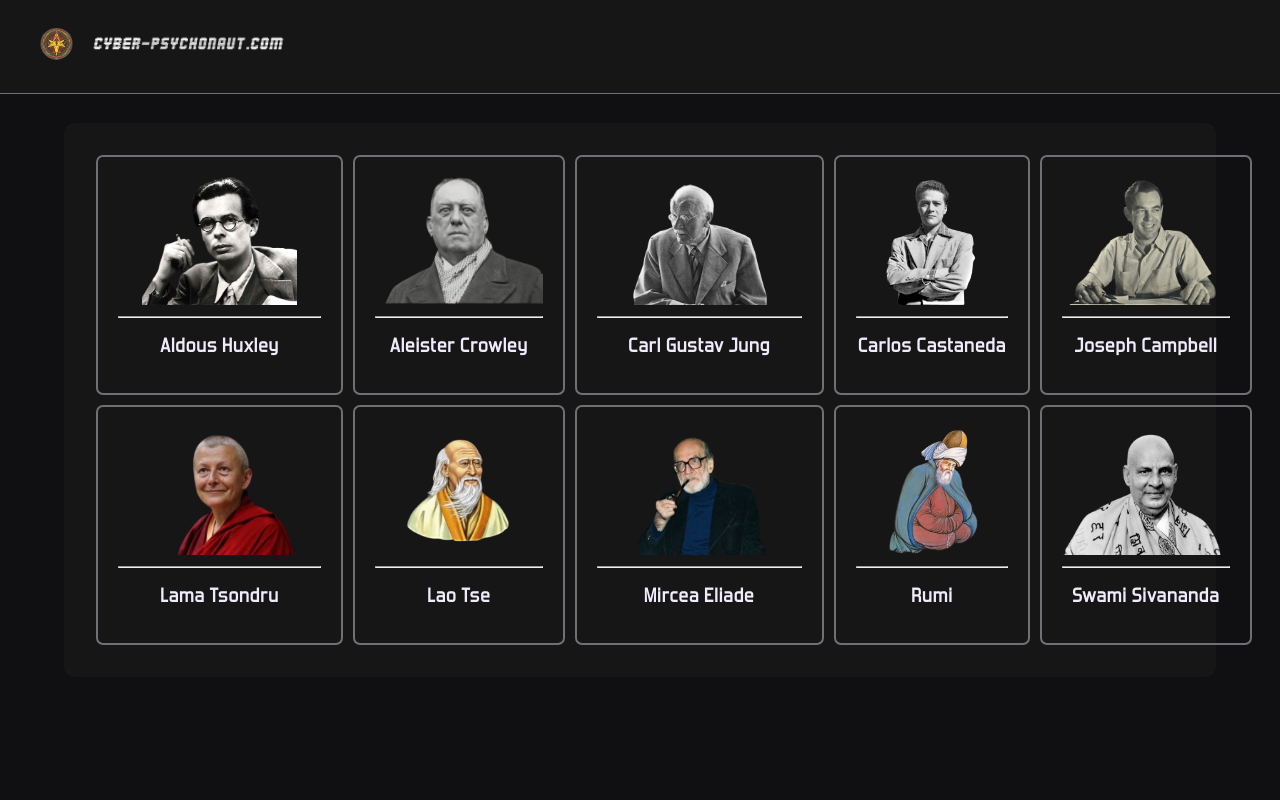
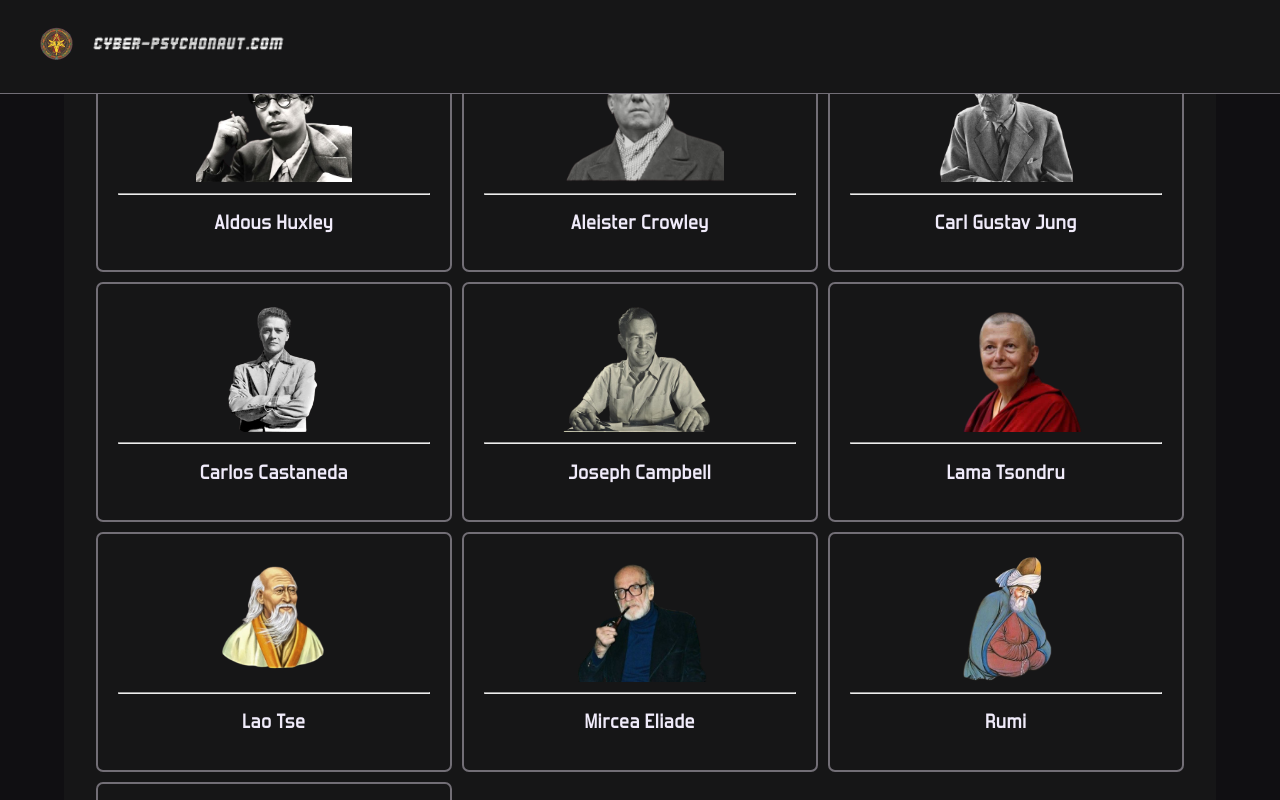
Before and after one commit to RodRuiz425/cyberpsychonaut, a React (Create React App) app: page / in a window 1280 px wide. Shown: the top 800 px of the page. Built offline with nearby package versions, Linux system fonts and the light colour scheme.

Commit message:
responsive design

```diff
--- a/src/App.css
+++ b/src/App.css
@@ -95,6 +95,9 @@
   @media (max-width: 768px) {
     grid-template-columns: repeat(2, 1fr);
   }
+  @media (min-width: 780px) and (max-width: 1400px) {
+    grid-template-columns: repeat(3, 1fr);
+  }
 }
 
 .dashGrid-item{
```
